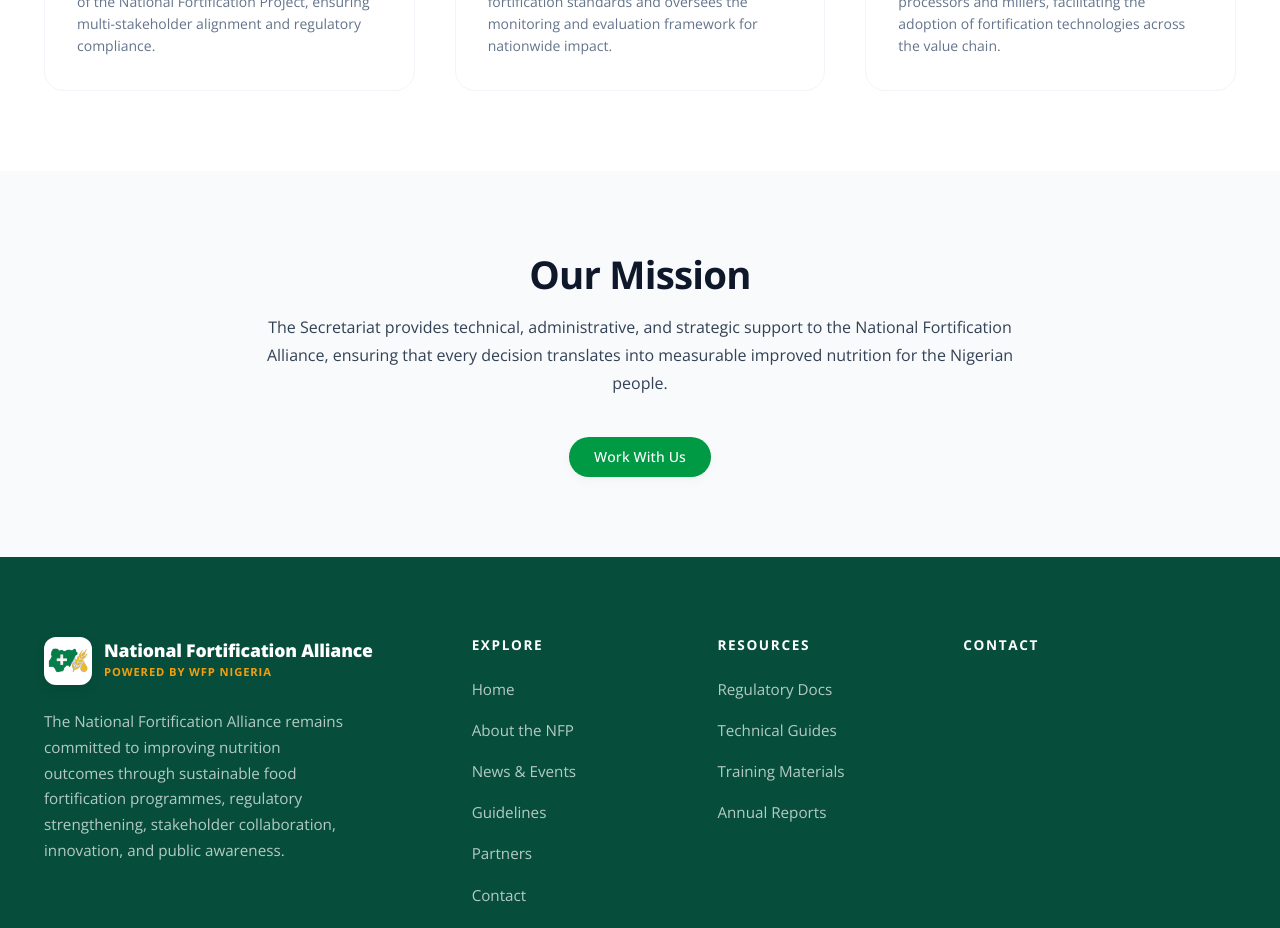
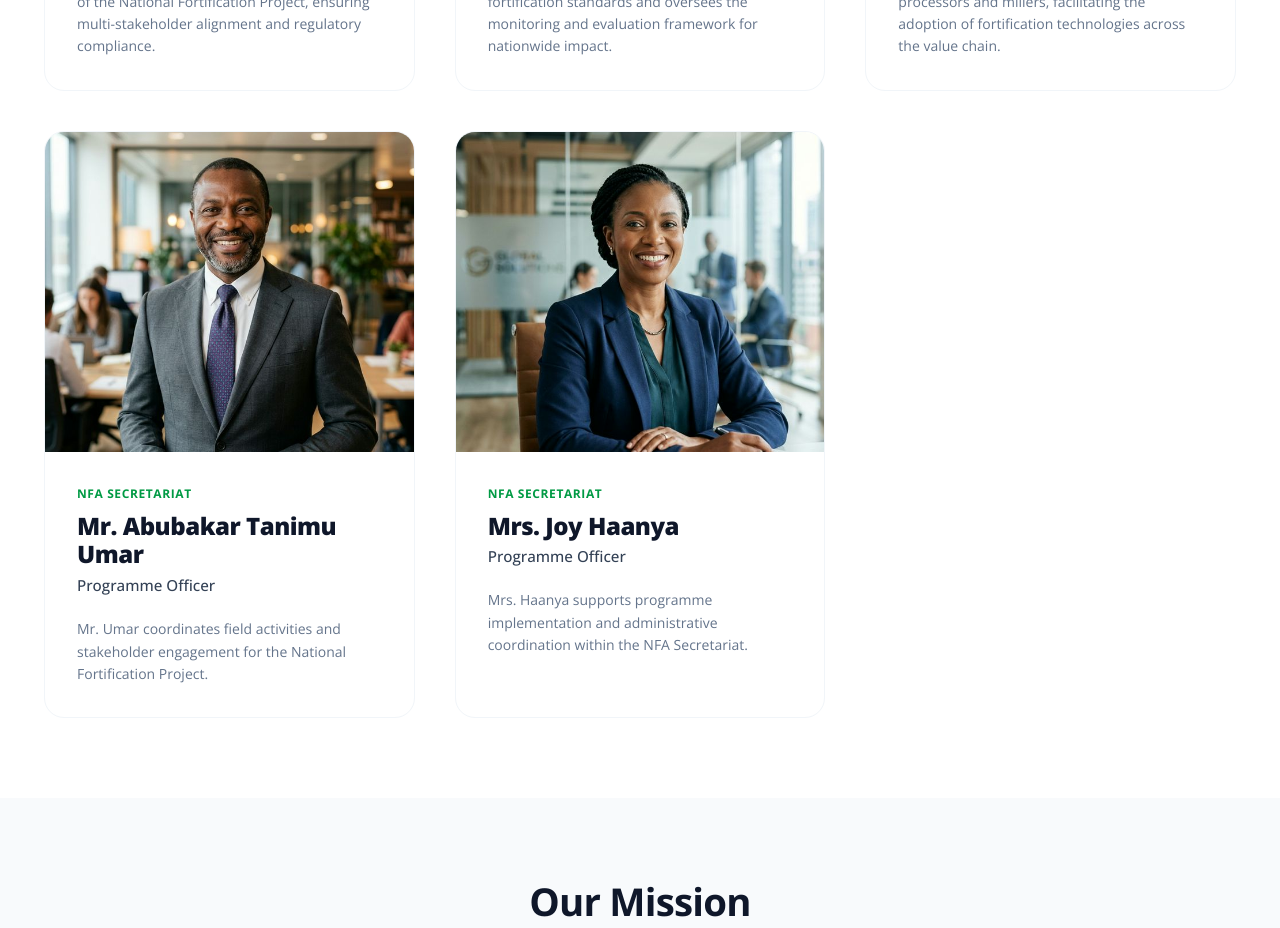
Before and after one commit to dunjil/wfp-nfp-frontend, a Next.js app: page /about/secretariat in a window 1280 px wide. Shown: the part 1220-2148 px from the top of the page. Built offline with nearby package versions, Linux system fonts and the light colour scheme; no server answers.

Commit message:
feat: add official programme officers to the NFA secretariat team

```diff
--- a/src/app/about/secretariat/page.tsx
+++ b/src/app/about/secretariat/page.tsx
@@ -35,6 +35,22 @@ const FALLBACK_SECRETARIAT = [
         organization: 'NFA Secretariat',
         image: '/team-3.png',
         bio: 'Chidi manages relationships with food processors and millers, facilitating the adoption of fortification technologies across the value chain.'
+    },
+    {
+        id: 'f4',
+        name: 'Mr. Abubakar Tanimu Umar',
+        role: 'Programme Officer',
+        organization: 'NFA Secretariat',
+        image: '/team-1.png',
+        bio: 'Mr. Umar coordinates field activities and stakeholder engagement for the National Fortification Project.'
+    },
+    {
+        id: 'f5',
+        name: 'Mrs. Joy Haanya',
+        role: 'Programme Officer',
+        organization: 'NFA Secretariat',
+        image: '/team-2.png',
+        bio: 'Mrs. Haanya supports programme implementation and administrative coordination within the NFA Secretariat.'
     }
 ];
 
```
